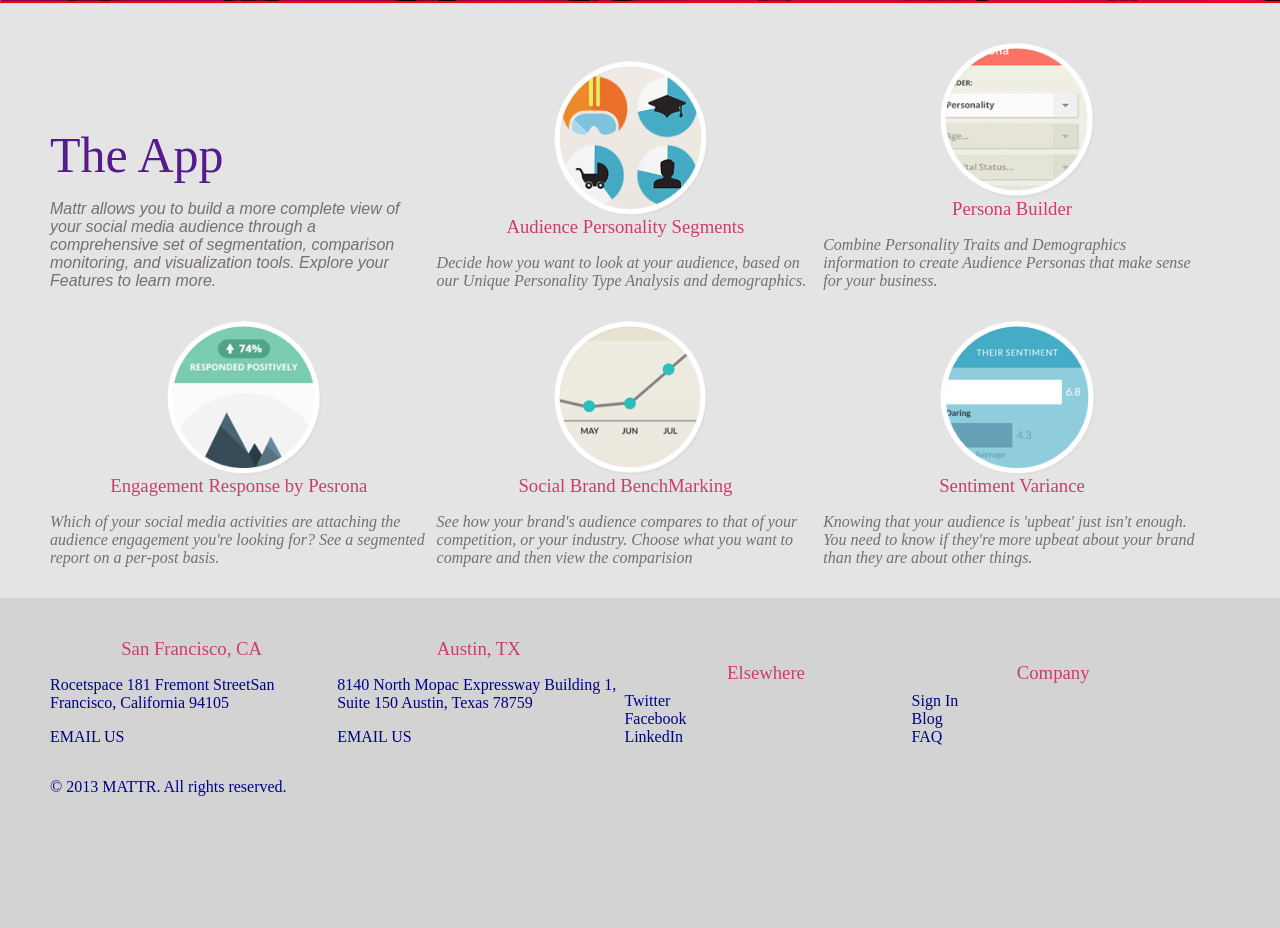
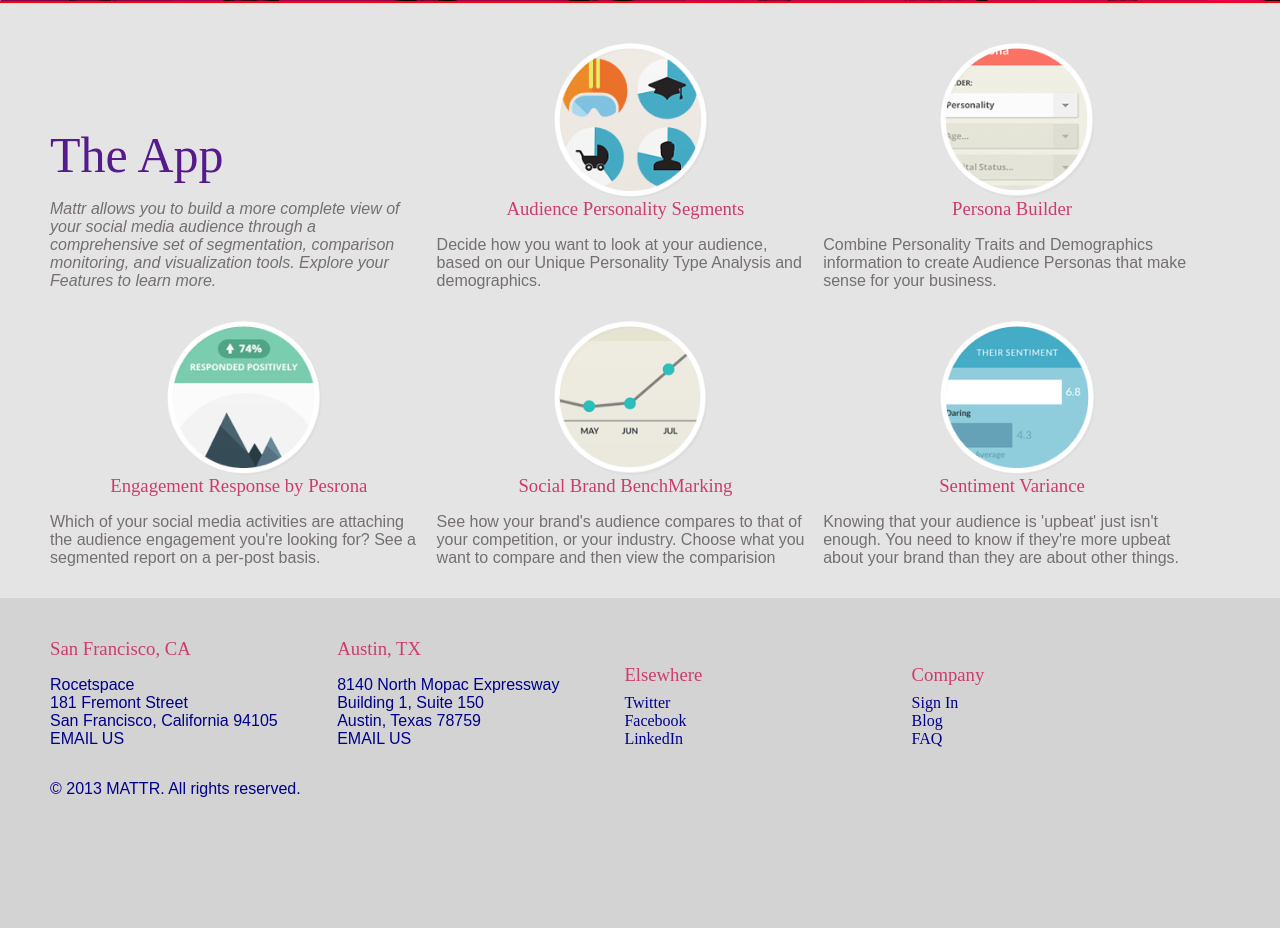
Before and after one commit to cassandreh1/Mode-Dev, a PHP site: page / in a window 1280 px wide. Shown: the part 549-1477 px from the top of the page. Run offline with PHP 8.4, Linux system fonts and the light colour scheme; data that the repository does not hold is empty.

Commit message:
cleaning up code and editing css

```diff
--- a/index.php
+++ b/index.php
@@ -64,7 +64,7 @@
                 <p class="proxima-nova-font-style">GET TO KNOW YOUR AUDIENCE. <br> REQUEST A PRIVATE BETA INVITATION</p>
                 <form action="" method="POST" id="input-email">
                     <input id="email-input" class="proxima-nova-font-style" type="email" name="email" placeholder="your@email.com">
-                    <button id="request-button"type="submit" name="submit" onclick="onSubmit()">REQUEST INVITE</button>
+                    <button id="request-button"type="submit" name="submit">REQUEST INVITE</button>
                 </form>
                 <span class="proxima-nova-font-style" id="email-message"><?php echo $message ?></span>
             </div>
@@ -79,48 +79,47 @@
     <section>
         <div>
             <h1 class="adelle-font-style">The App</h1>
-            <p class="proxima-nova-font-style">Mattr allows you to build a more  complete view of your social media  audience through a comprehensive set of segmentation, comparison
+            <p class="proxima-nova-font-style" id="italic-style"> Mattr allows you to build a more  complete view of your social media  audience through a comprehensive set of segmentation, comparison
             monitoring, and visualization tools. Explore your Features to learn more.</p>
         </div>
         <div>
             <img class="img-center" src="./images/audience.png" alt="">
+            <!-- <div class="text-over proxima-nova-font-style"> <a href="#">VIEW <br> SCREENSHOTS </a> </div> -->
             <h3>Audience Personality Segments</h3>
-            <p>Decide how you want to look at your  audience, based on our Unique Personality Type Analysis and demographics.</p>
+            <p class="proxima-nova-font-style">Decide how you want to look at your  audience, based on our Unique Personality Type Analysis and demographics.</p>
         </div>
         <div>
            <img class="img-center" src="./images/persona.png" alt="">
            <h3>Persona Builder</h3>
-           <p>Combine Personality Traits and Demographics  information to create Audience Personas that make sense for your business.</p>
+           <p class="proxima-nova-font-style">Combine Personality Traits and Demographics  information to create Audience Personas that make sense for your business.</p>
         </div>
         <div>
             <img class="img-center" src="./images/engagement.png" alt="">
             <h3>Engagement Response by Pesrona</h3>
-            <p>Which of your social media activities are  attaching the audience engagement you're  looking for? See a segmented report on a  per-post basis.</p>
+            <p class="proxima-nova-font-style">Which of your social media activities are  attaching the audience engagement you're  looking for? See a segmented report on a  per-post basis.</p>
         </div>
         <div>
             <img class="img-center" src="./images/social.png" alt="">
             <h3>Social Brand BenchMarking</h3>
-            <p>See how your brand's audience compares  to that of your competition, or your industry.  Choose what you want to compare and then  view the comparision</p>
+            <p class="proxima-nova-font-style">See how your brand's audience compares  to that of your competition, or your industry.  Choose what you want to compare and then  view the comparision</p>
         </div>
         <div>
             <img class="img-center" src="./images/sentiment.png" alt="">
             <h3>Sentiment Variance</h3>
-            <p>Knowing that your audience is 'upbeat' just  isn't enough. You need to know if they're  more upbeat about your brand than they are  about other things.</p>
+            <p class="proxima-nova-font-style">Knowing that your audience is 'upbeat' just  isn't enough. You need to know if they're  more upbeat about your brand than they are  about other things.</p>
         </div>
     </section>
     <footer>
         <div>
-            <h3>San Francisco, CA</h3>
-            <p>Rocetspace 181 Fremont StreetSan Francisco, California 94105</p>
-            <p>EMAIL US</p>
+            <h3 class="text-align-left">San Francisco, CA</h3>
+            <p class="proxima-nova-font-style">Rocetspace <br> 181 Fremont Street <br> San Francisco, California 94105 <br> EMAIL US</p>
         </div>
         <div>
-            <h3>Austin, TX</h3>
-            <p>8140 North Mopac Expressway  Building 1, Suite 150  Austin, Texas 78759</p>
-            <p>EMAIL US</p>
+            <h3 class="text-align-left">Austin, TX</h3>
+            <p class="proxima-nova-font-style">8140 North Mopac Expressway <br> Building 1, Suite 150 <br> Austin, Texas 78759 <br> EMAIL US</p>
         </div>
         <div>
-            <h3>Elsewhere</h3>
+            <h3 class="text-align-left">Elsewhere</h3>
             <ul>
                 <li><span></span>Twitter</li>
                 <li><span></span>Facebook</li>
@@ -128,7 +127,7 @@
             </ul>
         </div>
         <div>
-                <h3>Company</h3>
+            <h3 class="text-align-left">Company</h3>
             <ul>
                 <li>Sign In</li>
                 <li>Blog</li>
@@ -136,7 +135,7 @@
             </ul>
         </div>
         <div>
-            <p>&copy 2013 MATTR. All rights reserved.</p>
+            <p class="proxima-nova-font-style">&copy 2013 MATTR. All rights reserved.</p>
         </div>
     </footer>
     <script src="js/main.js"></script>
--- a/js/main.js
+++ b/js/main.js
@@ -1,7 +1,6 @@
 
-var navbar = document.getElementById('navbar'),
-img = document.getElementsByClassName('container'),
-overlay = document.getElementsByClassName('overlay');
+var img = document.getElementsByTagName("section div"),
+textOver = document.getElementsByClassName('text-over');
 
 window.onscroll = () => {
     if(window.scrollY >=  550) {
@@ -12,15 +11,3 @@
         navbar.classList.remove("sticky");
     }
 }
-
-function onSubmit(){
-    var email = document.getElementById('input-email');
-    email.val('');
-}
-
-// img.onmouseover =  ()=> {
-//     overlay.show();
-// };
-// img.onmouseleave =  () => {
-//     overlay.hide();
-// };
--- a/style/main.css
+++ b/style/main.css
@@ -17,6 +17,10 @@
     text-align: center;
 }
 
+.text-align-left {
+    text-align: left;
+}
+
 .inline-block-font-style {
     display: "inline-block";
 }
@@ -25,10 +29,12 @@
     margin-left: 31%;
 }
 .img-center:hover {
-    -webkit-filter: grayscale(100%);
-    filter: grayscale(100%);
+    -webkit-filter: grayscale(1);
+    filter: grayscale(1);
   }
-
+#italic-style {
+    font-style: italic;
+}
 /*header styling*/
 
 #header-title {
@@ -124,6 +130,7 @@
     display: inline-block;
     margin-bottom: 15px;
     margin-right: 5px;
+    position: relative;
 }
 section div img {
     height: 30%;
@@ -136,13 +143,18 @@
     color: #551A8B;
     font-weight: 100;
 }
-section div p {
-    font-style: italic;
+.text-over {
+    text-align: center;
+    position: absolute;
+    top: 29%;
+    left: 50%;
+    transform: translate(-50%, -50%);
 }
-  /* .overlay a {
+
+  .text-over a {
     text-decoration: none;
     color: white;
-  } */
+  }
 
 /*footer styling */
 footer {
@@ -195,6 +207,7 @@
     position: fixed;
     top: 0;
     width: 100%;
+    z-index: 10;
 }
 
 
@@ -212,14 +225,17 @@
 
     section {
         padding: 40px 20px;
-        height: 1500px;
+        height: 2000px;
     }
     section div {
         width: 100%;
     }
 
     section div img {
-        height: 11%
+        height: 8%
+    }
+    .img-center {
+        margin-left: 26%;
     }
     #request-button {
         padding: 10px 7px;
@@ -227,6 +243,7 @@
     }
     footer {
         height: 450px;
+        padding: 40px 50px;
     }
     footer div {
         width: 100%;
@@ -246,7 +263,8 @@
     .text-position {
         padding: 0 20%;
     }
-    section {
+    section,
+    footer {
         padding: 20% 20%;
     }
 }
```
Lines whose indentation alone changed are shown as unchanged.
